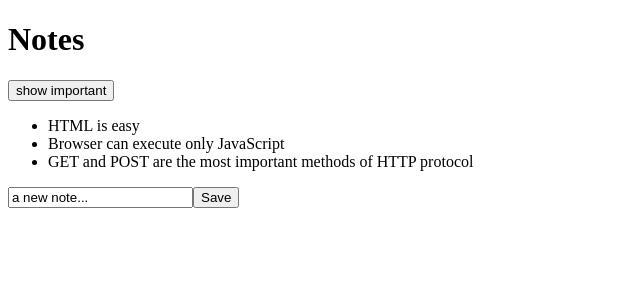
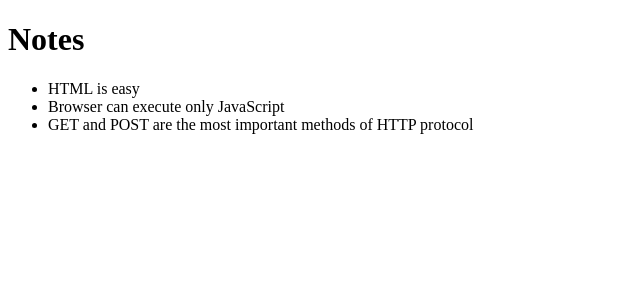
Before and after one commit to ehandresen/fullstackopen, a React (Vite) app in the folder part02/testFolder/rendering/: page / in a window 1280 px wide. Shown: the top 300 px of the page, without its empty margins (0-640 px from the left). Built offline with nearby package versions, Linux system fonts and the light colour scheme.

Commit message:
note.jsx

```diff
--- a/part02/testFolder/rendering/src/App.jsx
+++ b/part02/testFolder/rendering/src/App.jsx
@@ -1,54 +1,14 @@
-import { useState } from 'react';
 import Note from './components/Note';
 
-const App = (props) => {
-  const [notes, setNotes] = useState(props.notes);
-  const [newNote, setNewNote] = useState('a new note...');
-  const [showAll, setShowAll] = useState(true);
-
-  const addNote = (event) => {
-    event.preventDefault();
-
-    const noteObject = {
-      content: newNote,
-      important: Math.random() < 0.5, // 50/50 true/false
-      id: notes.length + 1,
-    };
-
-    setNotes(notes.concat(noteObject));
-    setNewNote('');
-  };
-
-  const handleNoteChange = (event) => {
-    setNewNote(event.target.value);
-  };
-
-  const notesToShow = showAll
-    ? notes
-    : notes.filter((note) => note.important === true);
-
+const App = ({ notes }) => {
   return (
     <div>
       <h1>Notes</h1>
-      <div>
-        {/*  */}
-        {/* the event handler switches showAll state from true to false and vice versa */}
-        <button onClick={() => setShowAll(!showAll)}>
-          {/*  */}
-          {/* text of the btn depends on the value of the showAll state */}
-          show {showAll ? 'important' : 'all'}
-        </button>
-      </div>
       <ul>
-        {notesToShow.map((note) => (
+        {notes.map((note) => (
           <Note key={note.id} note={note} />
         ))}
       </ul>
-
-      <form onSubmit={addNote}>
-        <input value={newNote} onChange={handleNoteChange} />
-        <button type="submit">Save</button>
-      </form>
     </div>
   );
 };
```
